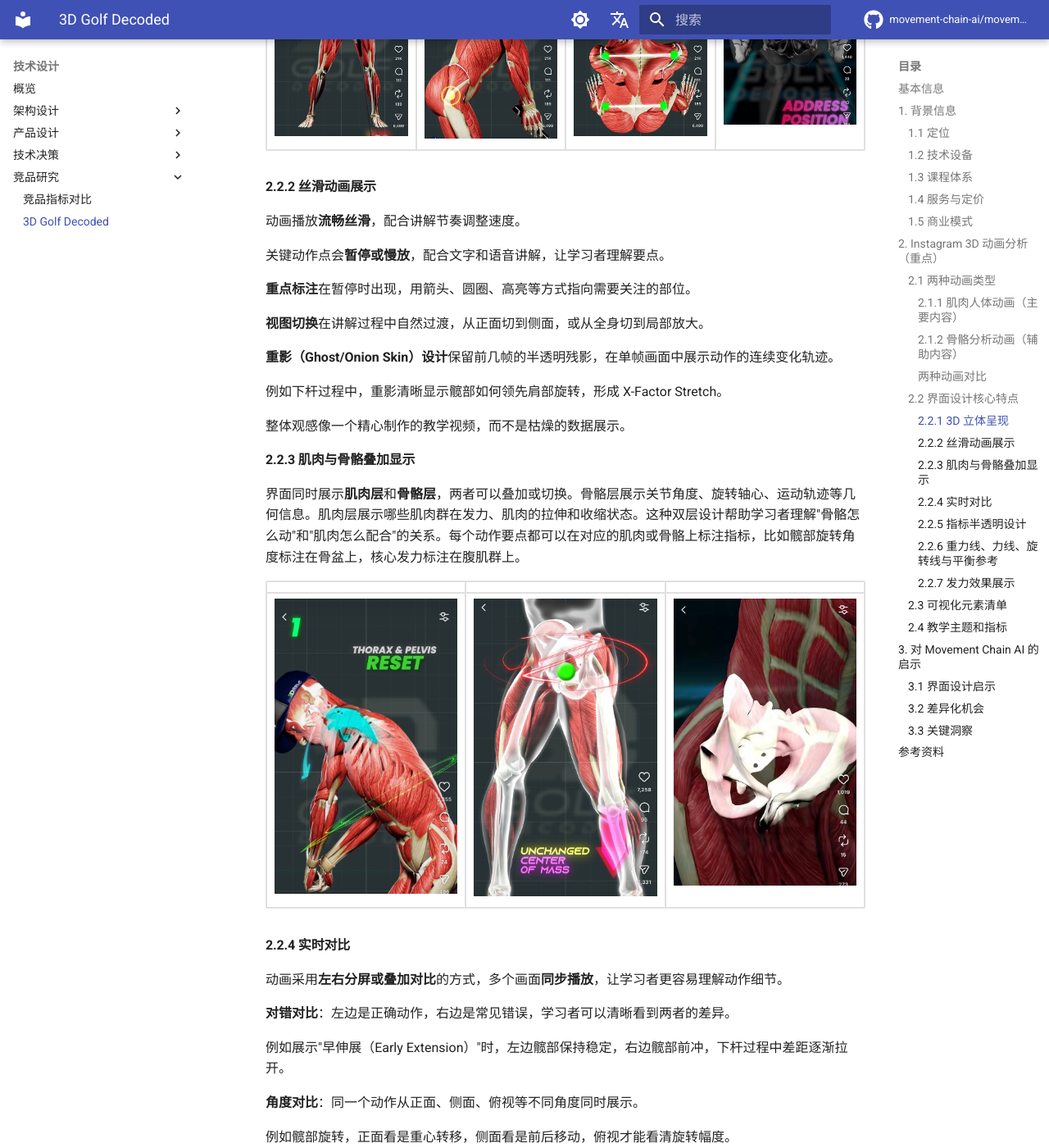
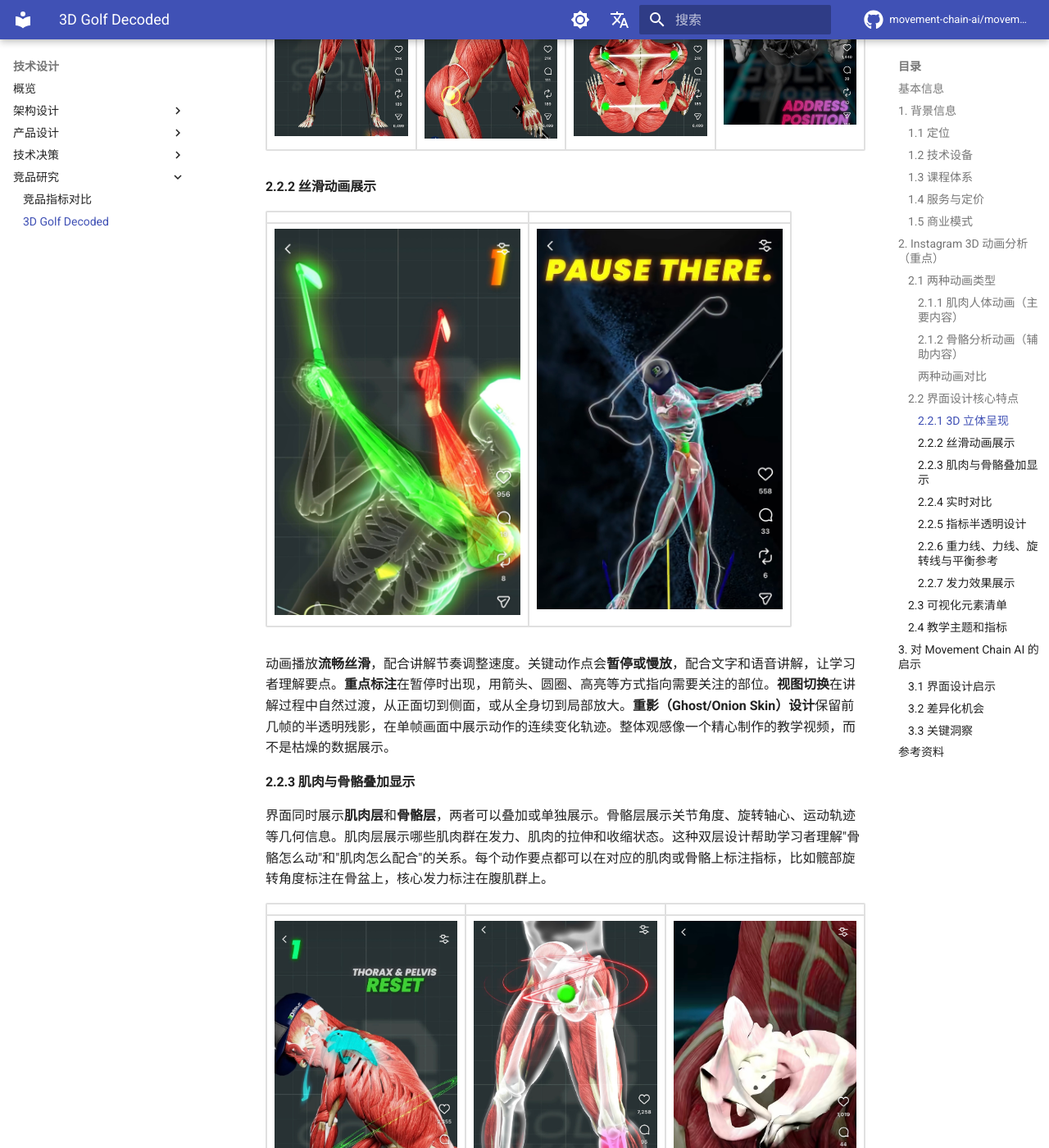
Before and after one commit to movement-chain-ai/movement-chain-docs, an MkDocs documentation site: the page built from docs/zh/design/research/3d-golf-decoded.md, in a window 1280 px wide and 1400 px high, scrolled down 3878 px. Shown: the whole window at 82% size. Built offline with MkDocs 1.6.1 and Material for MkDocs 9.7.7, drawn with Linux system fonts in a browser that asks for light colours; comment, search, counter and statistics services are not loaded; the version menu is left out.

Commit message:
docs: 添加丝滑动画展示示例图片
🤖 Generated with [Claude Code](https://claude.com/claude-code)

Co-Authored-By: Claude Opus 4.5 <noreply@anthropic.com>

```diff
--- a/docs/zh/design/research/3d-golf-decoded.md
+++ b/docs/zh/design/research/3d-golf-decoded.md
@@ -142,24 +142,16 @@ Instagram 上有**两种类型**的 3D 动画内容：
 
 #### 2.2.2 丝滑动画展示
 
-动画播放**流畅丝滑**，配合讲解节奏调整速度。
+| | |
+|:---:|:---:|
+| ![丝滑动画](images/smooth-animation-1.jpg){ width="300" } | ![丝滑动画](images/smooth-animation-2.jpg){ width="300" } |
 
-关键动作点会**暂停或慢放**，配合文字和语音讲解，让学习者理解要点。
-
-**重点标注**在暂停时出现，用箭头、圆圈、高亮等方式指向需要关注的部位。
-
-**视图切换**在讲解过程中自然过渡，从正面切到侧面，或从全身切到局部放大。
-
-**重影（Ghost/Onion Skin）设计**保留前几帧的半透明残影，在单帧画面中展示动作的连续变化轨迹。
-
-例如下杆过程中，重影清晰显示髋部如何领先肩部旋转，形成 X-Factor Stretch。
-
-整体观感像一个精心制作的教学视频，而不是枯燥的数据展示。
+动画播放**流畅丝滑**，配合讲解节奏调整速度。关键动作点会**暂停或慢放**，配合文字和语音讲解，让学习者理解要点。**重点标注**在暂停时出现，用箭头、圆圈、高亮等方式指向需要关注的部位。**视图切换**在讲解过程中自然过渡，从正面切到侧面，或从全身切到局部放大。**重影（Ghost/Onion Skin）设计**保留前几帧的半透明残影，在单帧画面中展示动作的连续变化轨迹。整体观感像一个精心制作的教学视频，而不是枯燥的数据展示。
 
 
 #### 2.2.3 肌肉与骨骼叠加显示
 
-界面同时展示**肌肉层**和**骨骼层**，两者可以叠加或切换。骨骼层展示关节角度、旋转轴心、运动轨迹等几何信息。肌肉层展示哪些肌肉群在发力、肌肉的拉伸和收缩状态。这种双层设计帮助学习者理解"骨骼怎么动"和"肌肉怎么配合"的关系。每个动作要点都可以在对应的肌肉或骨骼上标注指标，比如髋部旋转角度标注在骨盆上，核心发力标注在腹肌群上。
+界面同时展示**肌肉层**和**骨骼层**，两者可以叠加或单独展示。骨骼层展示关节角度、旋转轴心、运动轨迹等几何信息。肌肉层展示哪些肌肉群在发力、肌肉的拉伸和收缩状态。这种双层设计帮助学习者理解"骨骼怎么动"和"肌肉怎么配合"的关系。每个动作要点都可以在对应的肌肉或骨骼上标注指标，比如髋部旋转角度标注在骨盆上，核心发力标注在腹肌群上。
 
 | | | |
 |:---:|:---:|:---:|
```
Also changed, not shown: docs/zh/design/research/images/smooth-animation-1.jpg (added), docs/zh/design/research/images/smooth-animation-2.jpg (added).
